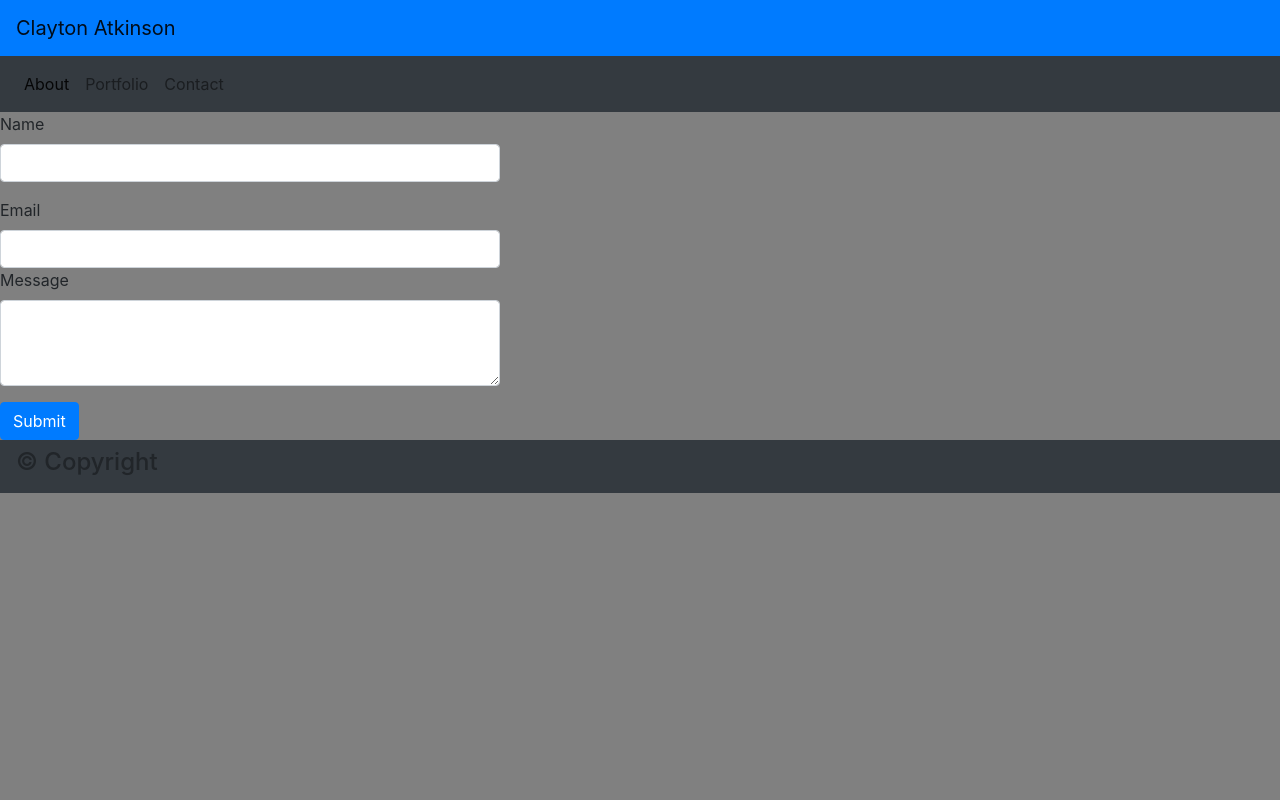
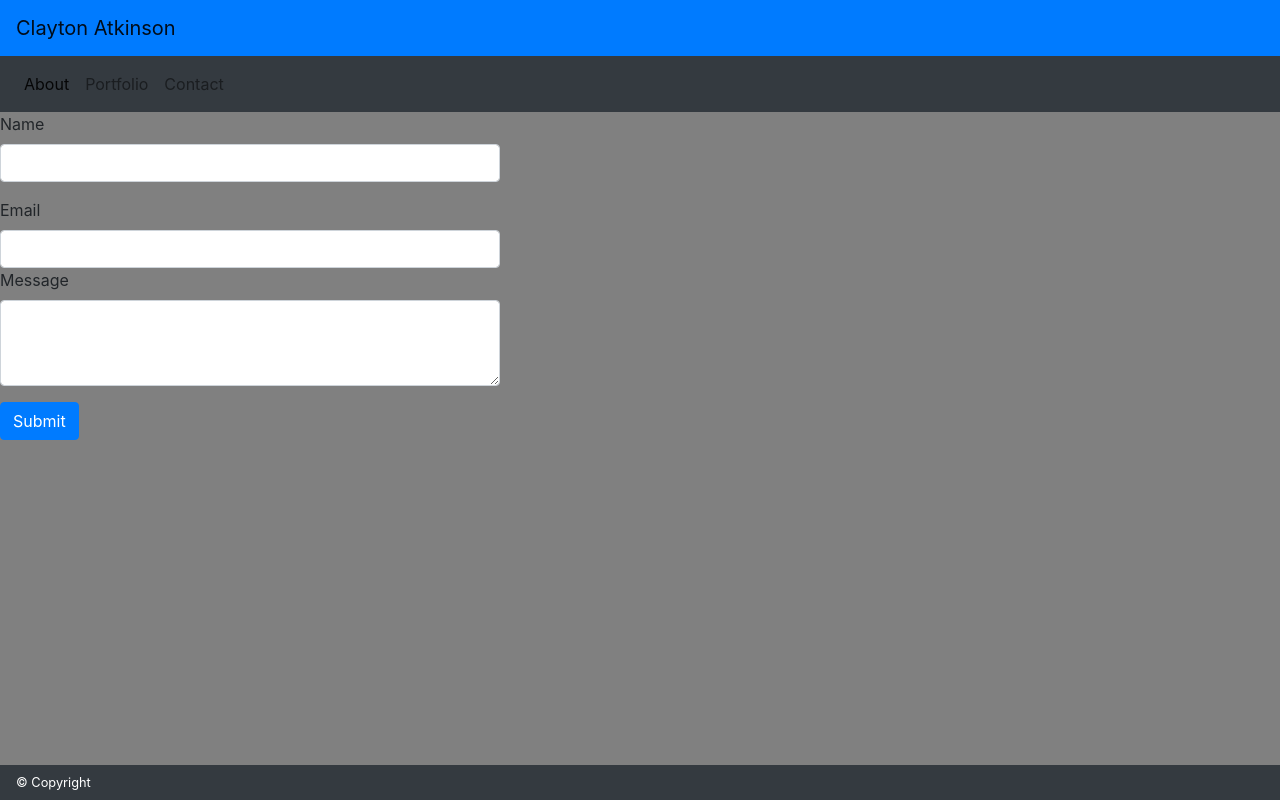
Before and after one commit to Catkin88/Homework_02, a plain HTML site: page contact.html in a window 1280 px wide. Drawn offline with nearby package versions, Linux system fonts and the light colour scheme.

Commit message:
updated code

```diff
--- a/Style.css
+++ b/Style.css
@@ -1,3 +1,15 @@
 #my_body {
     background-color:black !important;
 }
+#sticky-footer {
+    max-width: 100%;
+    color: white;
+    position: fixed;
+    left: 0;
+    bottom: 0;
+        width: 100%;
+        background-color:gray;
+        color: white;
+        text-align: center;
+
+}
--- a/Style_contact.css
+++ b/Style_contact.css
@@ -10,3 +10,15 @@ body {
 #Message {
     max-width: 500px;
 }
+#sticky-footer {
+    max-width: 100%;
+    color: white;
+    position: fixed;
+    left: 0;
+    bottom: 0 !important;
+        width: 100%;
+        background-color:gray;
+        color: white;
+        text-align: center;
+
+}
--- a/Style_port.css
+++ b/Style_port.css
@@ -12,19 +12,17 @@ h1 {
 }
 .card {
      background-color: blue;
-     margin: 5px;
      text-align: center;
      color: white;
 }
 #sticky-footer {
     max-width: 100%;
     color: white;
-    position: fixed;
+    position: sticky;
     left: 0;
     bottom: 0;
-        width: 100%;
-        background-color:gray;
-        color: white;
-        text-align: center;
+    background-color:gray;
+    color: white;
+    text-align: center;
 
 }
--- a/contact.html
+++ b/contact.html
@@ -50,7 +50,7 @@
  </form>
  </form>
 <footer id="sticky-footer" class="navbar navbar-light bg-dark">
-    <h4>&copy; Copyright</h4>
+    <small>&copy; Copyright</small>
 
 </footer>
 </body>
```
Also changed, not shown: index.html (+1 -1 lines), portfolio.html (+3 -3 lines).
